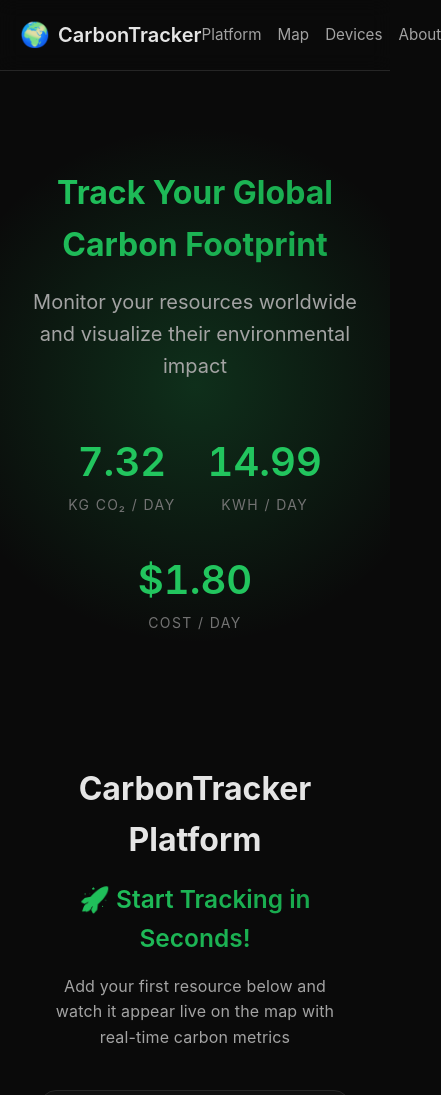
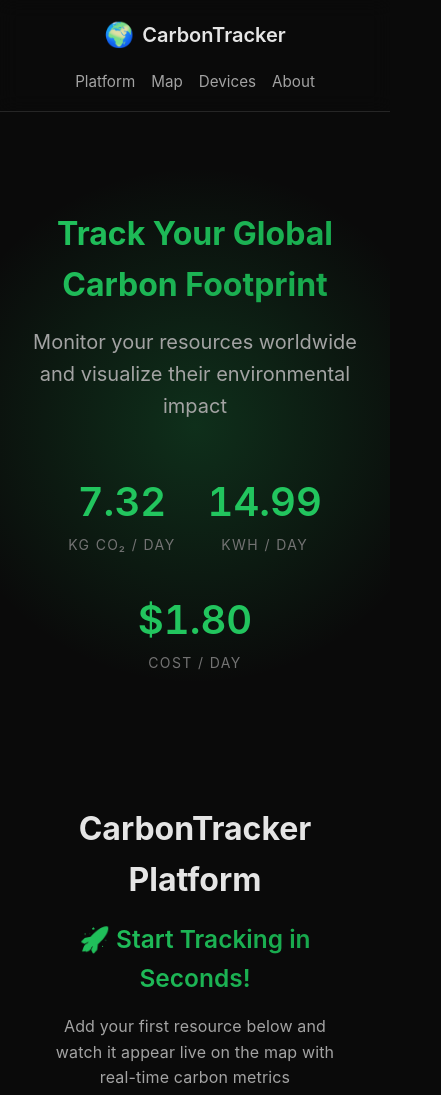
Before and after one commit to o0thman/carbon-calculator, a website: page index.html in a window 390 px wide. Shown: the top 1095 px of the page, 441 px wide, since content can reach past the window. Drawn offline with Linux system fonts and the light colour scheme.

Commit message:
Fix mobile header layout: prevent logo and nav links overlap

```diff
--- a/styles-dark.css
+++ b/styles-dark.css
@@ -729,6 +729,12 @@ footer {
         gap: 2rem;
     }
 
+    .nav-container {
+        flex-direction: column;
+        gap: 1rem;
+        align-items: center;
+    }
+
     .nav-links {
         gap: 1rem;
     }
--- a/styles.css
+++ b/styles.css
@@ -468,6 +468,12 @@ footer {
         gap: 2rem;
     }
 
+    .nav-container {
+        flex-direction: column;
+        gap: 1rem;
+        align-items: center;
+    }
+
     .nav-links {
         gap: 1rem;
     }
```
